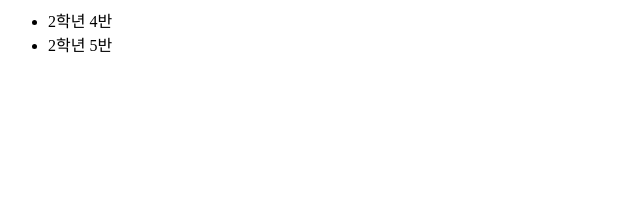
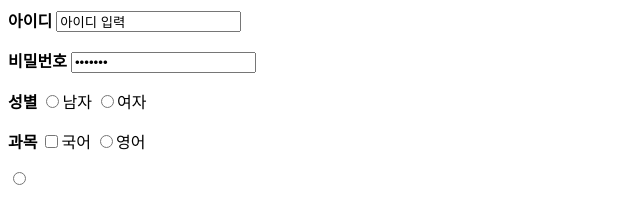
Before and after one commit to dustysss/20220331, a plain HTML site: page index.html in a window 1280 px wide. Shown: the whole page, without its empty margins (0-640 px from the left). Drawn offline with Linux system fonts and the light colour scheme.

Commit message:
Add files via upload

```diff
--- a/index.html
+++ b/index.html
@@ -3,9 +3,28 @@
 <title>네트워크보안솔루션과 2학년</title>
 </head>
 <body>
-<ul>
-<li>2학년 4반</li>
-<li>2학년 5반</li>
-</ul>
+<form>
+<p>
+<strong>아이디</strong>
+<input type="text" name="name" value="아이디 입력">
+</p>
+<p>
+<strong>비밀번호</strong>
+<input type="password" name="password" value="비밀번호 입력">
+</p>
+<p>
+<strong>성별</strong>
+<input type="radio" name="gender" value="m">남자
+<input type="radio" name="gender" value="f">여자
+</p>
+<p>
+<strong>과목</strong>
+<input type="checkbox" name="subject" value="kor">국어
+<input type="radio" name="gender" value="eng">영어
+</p>
+<p>
+<input type="radio" value="제출">
+</p>
+</form>
 </body>
 </html>
```
